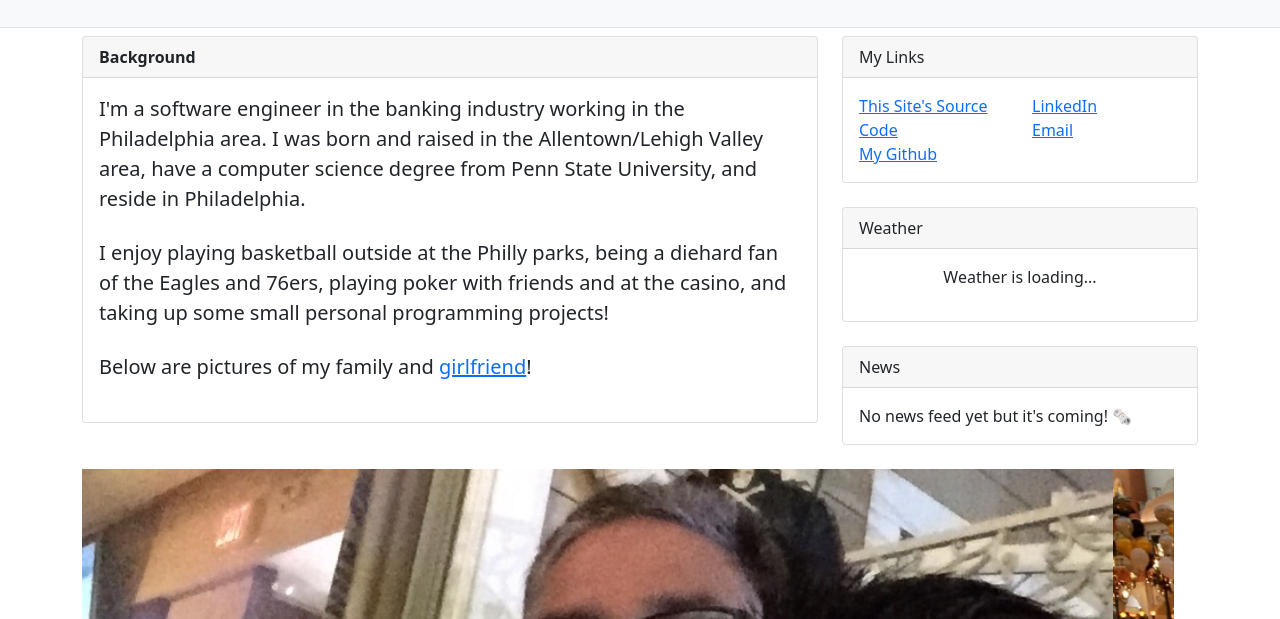
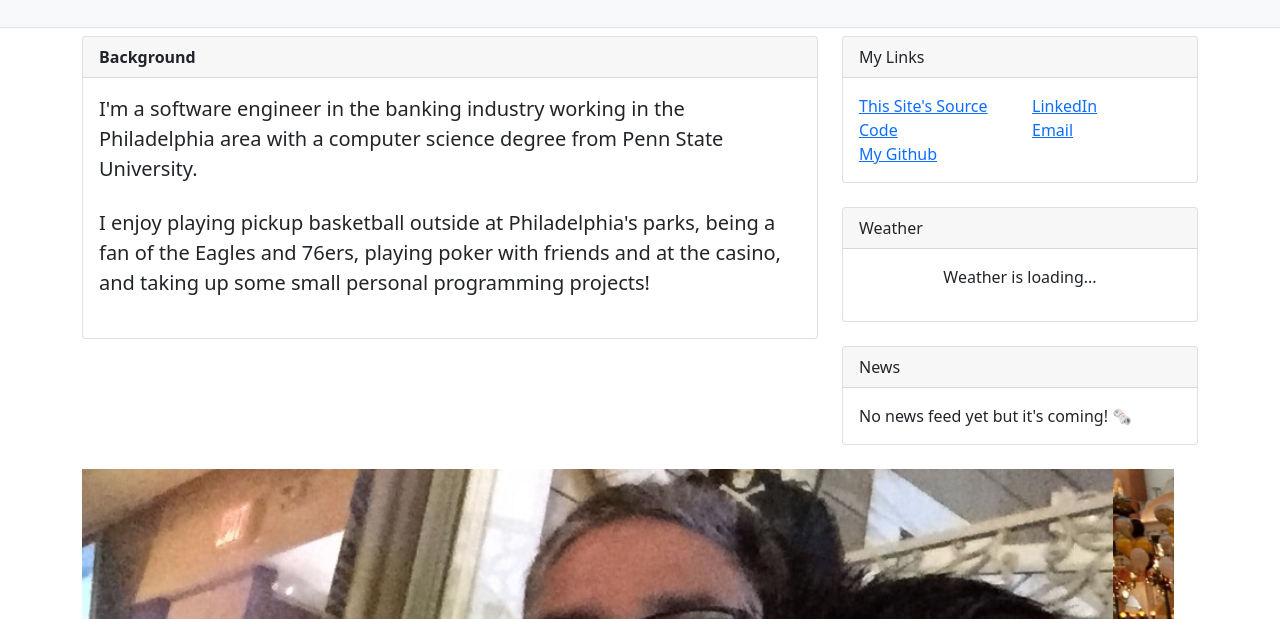
Before and after one commit to ZachManno/zach-manno-dot-io, a website: page zachmanno.io/static/about.html in a window 1280 px wide. Shown: the part 181-800 px from the top of the page. Drawn offline with nearby package versions, Linux system fonts and the light colour scheme; no server answers.

Commit message:
update about page

```diff
--- a/zachmanno.io/static/about.html
+++ b/zachmanno.io/static/about.html
@@ -45,21 +45,14 @@
                 <div class="card-body">
                     <div class="row">
                         <p class="fs-5 mb-4">
-                            I'm a software engineer in the banking industry working in the Philadelphia area.
-                            I was born and raised in the Allentown/Lehigh Valley area, have a computer science degree
-                            from Penn State University, and reside in Philadelphia.
+                            I'm a software engineer in the banking industry working in the Philadelphia area with
+                            a computer science degree from Penn State University.
                         </p>
 
                         <p class="fs-5 mb-4">
-                            I enjoy playing basketball outside at the Philly parks, being a diehard fan of the Eagles
+                            I enjoy playing pickup basketball outside at Philadelphia's parks, being a fan of the Eagles
                             and 76ers, playing poker with friends and at the casino, and taking up some small personal
                             programming projects!
-                        </p>
-
-                        <p class="fs-5 mb-4">
-                            Below are pictures of my family and <a
-                                href="https://www.linkedin.com/in/akanksha-thakur-502280a7" target="_blank">
-                            girlfriend</a>!
                         </p>
                     </div>
                 </div>
```
